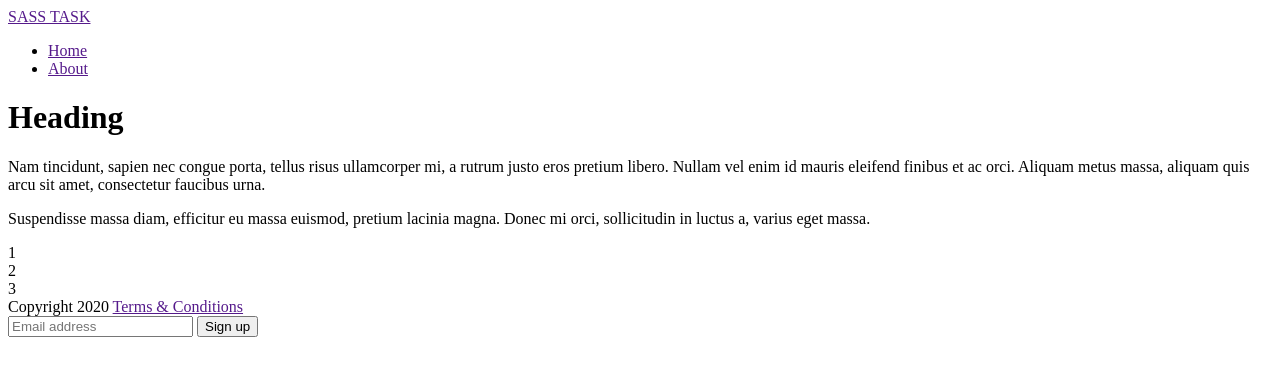
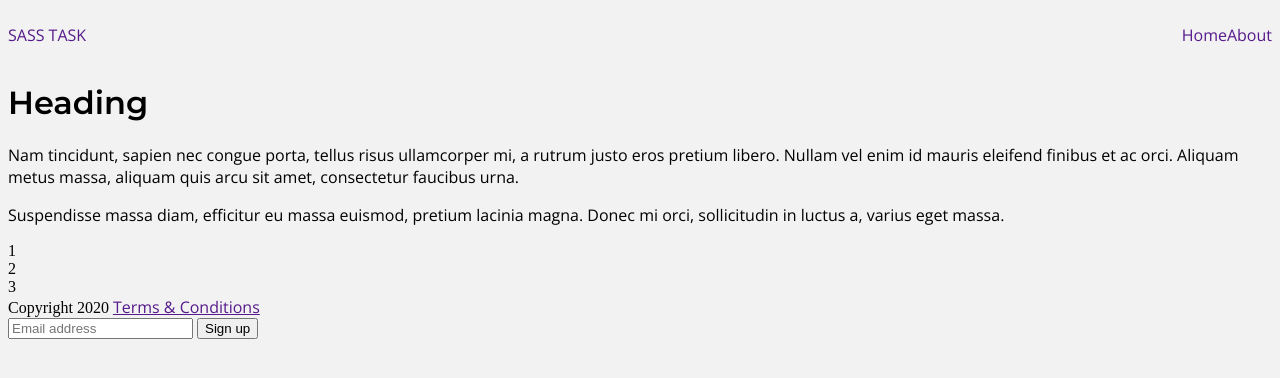
Before and after one commit to vik170/sass-lesson-task, a plain HTML site: page index.html in a window 1280 px wide. Drawn offline with nearby package versions, Linux system fonts and the light colour scheme.

Commit message:
nav styling

```diff
--- a/index.html
+++ b/index.html
@@ -5,27 +5,30 @@
         <meta http-equiv="X-UA-Compatible" content="IE=edge">
         <meta name="viewport" content="width=device-width, initial-scale=1.0">
         <title>Sass task</title>
+        <link href="https://fonts.googleapis.com/css2?family=Montserrat:wght@400;600&family=Open+Sans:wght@400;700&display=swap" rel="stylesheet" />
       <link href="css/style.css" rel="stylesheet" />
     </head>
     <body>
+
         <nav>
+            <div class="container">
             <a href="" class="logo">SASS TASK</a>
             <ul>
                 <li><a href="">Home</a></li>
                 <li><a href="">About</a></li>
             </ul>
         </nav>
-
+    </div>
         <h1>Heading</h1>
         <p>
             Nam tincidunt, sapien nec congue porta, tellus risus ullamcorper mi, a rutrum justo eros pretium libero. Nullam vel enim id mauris eleifend finibus et ac orci. Aliquam metus massa, aliquam quis arcu sit amet, consectetur faucibus urna.
         </p>
 
-        <div class="dot"></div>
+        <div class="circle"></div>
 
-        <p>Suspendisse massa diam, efficitur eu massa euismod, pretium lacinia magna. Donec mi orci, sollicitudin in luctus a, varius eget massa.</p>
+        <p class="green-text">Suspendisse massa diam, efficitur eu massa euismod, pretium lacinia magna. Donec mi orci, sollicitudin in luctus a, varius eget massa.</p>
 
-        <div class="dot"></div>
+        <div class="circle"></div>
 
         <div class="circles">
             <div class="circle small">1</div>
--- a/sass/partials/_base.scss
+++ b/sass/partials/_base.scss
@@ -0,0 +1,10 @@
+body {
+    background-color: getColors(grey);
+}
+
+
+.nav-flex {
+    display: flex;
+    justify-content: space-between;
+    align-items: center;
+}
--- a/sass/partials/_nav.scss
+++ b/sass/partials/_nav.scss
@@ -0,0 +1,17 @@
+nav {
+    background: getColor(white);
+
+    .container {
+        @extend .nav-flex;
+    }
+
+    a {
+        text-decoration: none;
+        color: getColor(text-black);
+    }
+
+    ul {
+        list-style: none;
+        display: flex;
+    }
+}
--- a/sass/partials/_typography.scss
+++ b/sass/partials/_typography.scss
@@ -0,0 +1,8 @@
+a,
+p {
+    font-family: map-get($fonts, primary);
+}
+
+h1 {
+    font-family: map-get($fonts, headings);
+}
--- a/sass/partials/_variables.scss
+++ b/sass/partials/_variables.scss
@@ -7,3 +7,12 @@ $colors: (
     white: #FFFFFF,
     turquoise: #059F81,
 );
+
+$fonts: (
+    primary: "open sans",
+    headings: "montserrat",
+);
+
+@function getColors($color) {
+    @return map-get($colors, $color);
+};
--- a/sass/style.scss
+++ b/sass/style.scss
@@ -3,4 +3,6 @@
 @import "./partials/nav";
 @import "./partials/typography";
 @import "./partials/forms";
-@import ".partials/buttons"
+@import "./partials/buttons";
+@import "./partials/circles.scss";
+@import "./partials/footer";
```
Also changed, not shown: css/style.css, sass/partials/_circles.scss (added), sass/partials/_footer.scss (added), 1 other file.
